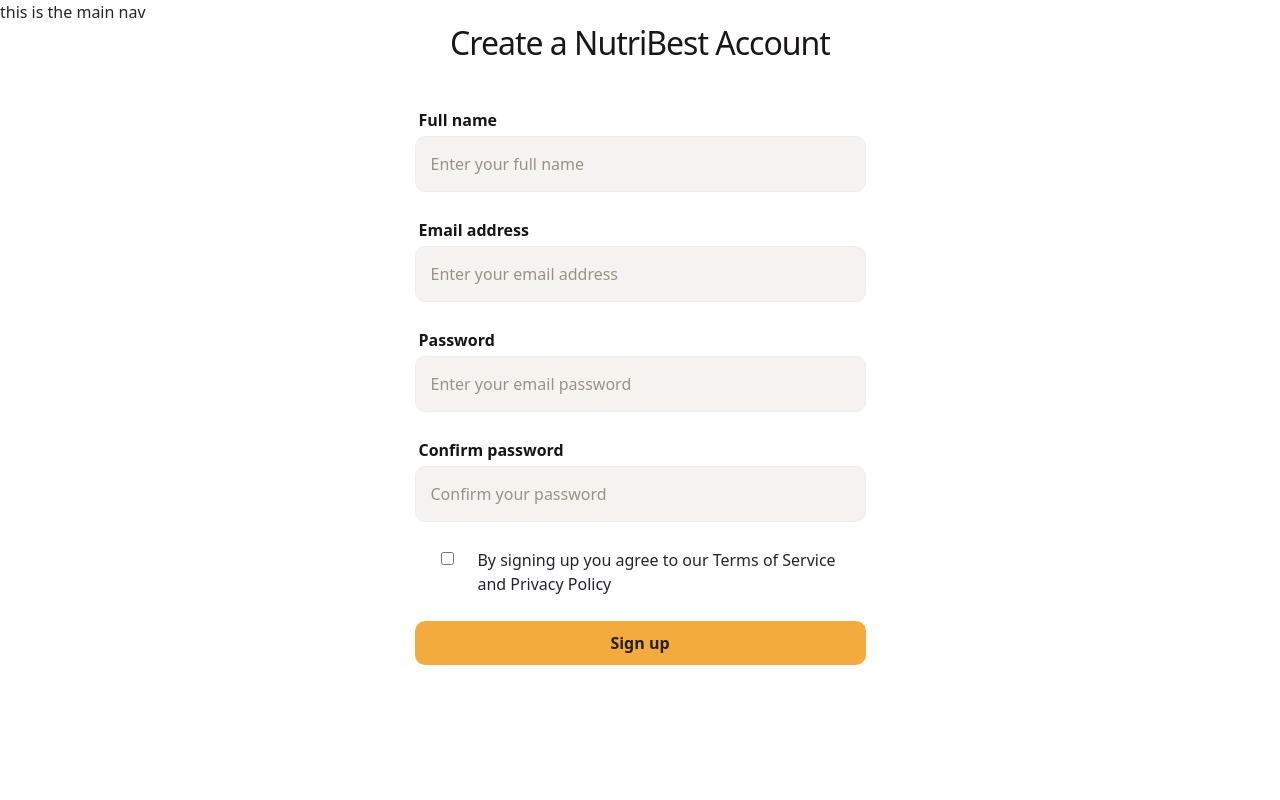
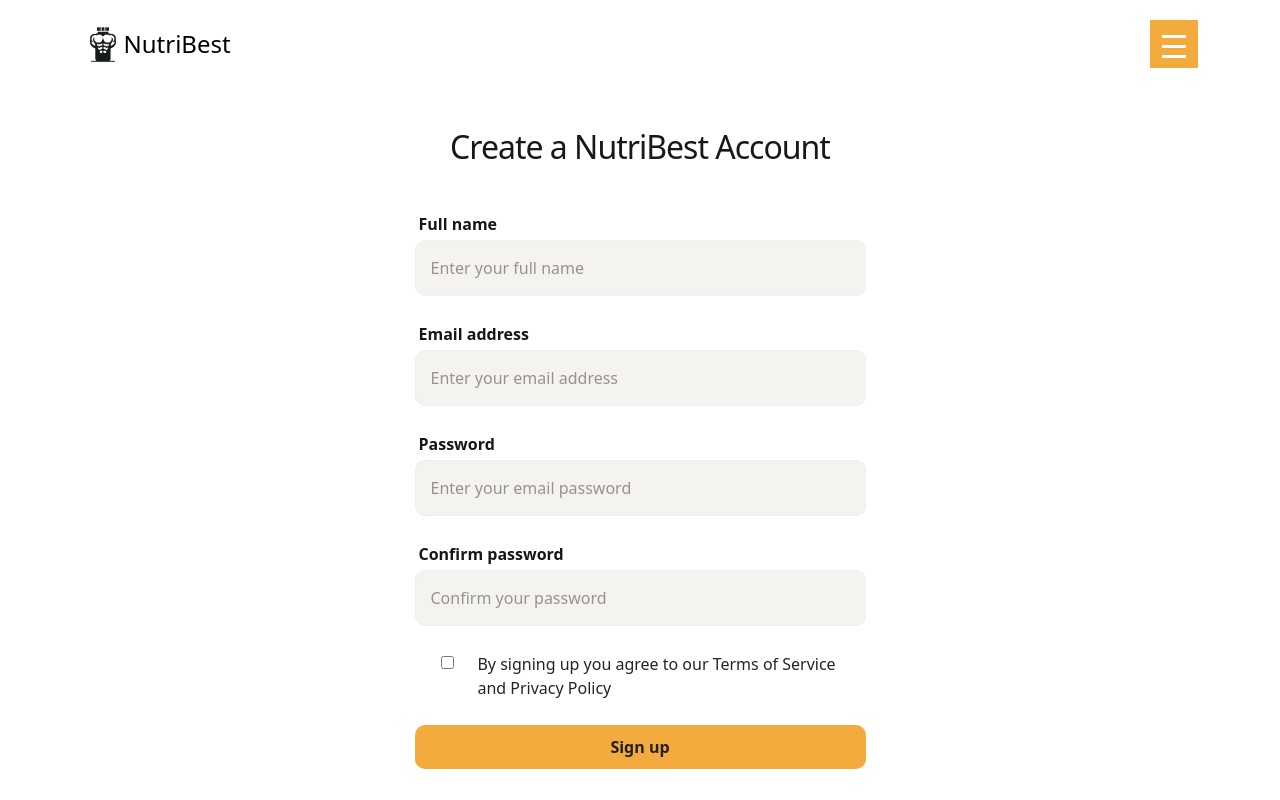
Before and after one commit to georgi2005atanasov/NutriBest, a React (Vite) app in the folder frontend/nutri-best-project/: page /register in a window 1280 px wide. Built offline with nearby package versions, Linux system fonts and the light colour scheme; a web font is replaced by a local one.

Commit message:
Created Main Navigation Component

```diff
--- a/frontend/nutri-best-project/src/components/MainNavigation.jsx
+++ b/frontend/nutri-best-project/src/components/MainNavigation.jsx
@@ -1,3 +1,45 @@
+import logo from "../assets/another-nutri-best-logo.png";
+import styles from "./MainNavigation.module.css";
+import { Link } from "react-router-dom";
+
 export default function MainNavigation() {
-    return <div>this is the main nav</div>
+    return <div className={`container ${styles["main-navigation"]}`}>
+        <div className="row d-flex justify-content-start align-items-center">
+            <div className="col-2 d-flex">
+                <div className="container">
+                    <div className="row d-flex justify-content-around align-items-center">
+                        <div className="col-3 d-flex justify-content-center align-items-center">
+                            <div id={styles["header-logo"]}>
+                                <img className="w-100 d-flex-justify-content-center align-items-center" src={logo} alt="Logo" />
+                            </div>
+                        </div>
+                        <div className="col-9 p-0 justify-content-start">
+                            <div id="shop-name" className="d-flex justify-content-start align-items-center">
+                                <h4 className="my-0">
+                                    <Link to="/" className="text-decoration-none text-black">NutriBest</Link>
+                                </h4>
+                            </div>
+                        </div>
+                    </div>
+                </div>
+            </div>
+            <div className="col-10">
+                <div className={`${styles["menu"]} d-flex justify-content-end`}>
+                    <input type="checkbox" id={styles["check"]} />
+                    <label htmlFor={styles["check"]} className={`${styles["button"]}`}>
+                        <span></span>
+                        <span></span>
+                        <span></span>
+                    </label>
+                    <nav>
+                        <Link to="/">Home</Link>
+                        <Link to="/products">Products</Link>
+                        <Link to="/info">About us</Link>
+                        <Link to="/contact">Contact</Link>
+                    </nav>
+                </div>
+            </div>
+        </div>
+
+    </div>;
 }
--- /dev/null
+++ b/frontend/nutri-best-project/src/components/MainNavigation.module.css
@@ -0,0 +1,125 @@
+#header-logo img {
+    min-width: 30px;
+    min-height: 30px;
+    object-fit: cover;
+}
+
+.main-navigation {
+    margin-top: 20px;
+    margin-bottom: 60px;
+}
+
+/*  */
+
+.content{
+    width: 100%;
+    height: 100vh;
+    background: url(https://images.unsplash.com/photo-1551334787-21e6bd3ab135?ixlib=rb-1.2.1&auto=format&fit=crop&w=1502&q=80);
+    background-position: center;
+    background-size: cover;
+    color: white;
+    text-align: center;
+    position: relative;
+}
+.sec2{
+    background: url(https://images.unsplash.com/photo-1551309292-e185c0b6e22a?ixlib=rb-1.2.1&auto=format&fit=crop&w=1500&q=80);
+    background-position: center;
+    background-size: cover;
+}
+h1{
+    font-size: 50px;
+    position: absolute;
+    width: 100%;
+    top: 50%;
+    left: 50%;
+    transform: translateX(-50%) translateY(-50%);
+}
+
+.menu{
+    position: relative;
+    width: 100%;
+    z-index: 200;
+}
+
+#check{
+    display: none;
+}
+
+.button{
+    width: 48px;
+    height: 48px;
+    background: #f3ab3d;
+    padding: 12px;
+    display: inline-block;
+    cursor: pointer;
+    transition: all 0.2s ease-in;
+    padding-top: 8px;
+    line-height: 8px;
+    text-align: left;
+    position: relative;
+    right: 0;
+    top: 0;
+    z-index: 201;
+}
+
+.button:hover{
+    background: #cf9236;
+}
+.button span{
+    height: 3px;
+    width: 100%;
+    background: white;
+    display: inline-block;
+    transition: all 0.5s cubic-bezier(.62,.43,.35,1.47);
+}
+
+#check:checked ~ .button span:nth-child(1){
+    width: 100%;
+    transform: rotate(45deg) translateY(6px) translateX(6px);
+}
+#check:checked ~ .button span:nth-child(2){
+    width: 0;
+}
+
+#check:checked ~ .button span:nth-child(3){
+    width: 100%;
+    transform: rotate(-45deg) translateY(-7px) translateX(7px);
+}
+
+nav{
+    text-align: left;
+    overflow: hidden;
+    transition: all 0.4s ease;
+    position: absolute;
+    top: 0;
+    left: 0;
+    width: 100%;
+    background: #ffffff;
+    height: 0;
+}
+nav a{
+    text-decoration: none;
+    color: #0c1019;
+    display: block;
+    font-size: 18px;
+    transition: all 0.4s cubic-bezier(.22,.43,.35,1.5);
+    opacity: 0;
+    transform: scale(0);
+    transform-origin: top;
+    text-align: center;
+    border-bottom: 1px solid #b4ac97;
+}
+
+nav a:hover{
+    background: #ffdd7f;
+}
+
+#check:checked ~ nav{
+    height: 200px;
+}
+
+#check:checked ~ nav a{
+    padding: 10px;
+    opacity: 1;
+    transform: scale(1);
+}
```
Also changed, not shown: frontend/nutri-best-project/src/App.jsx (line endings or trailing spaces), frontend/nutri-best-project/src/assets/another-nutri-best-logo.png (added).
